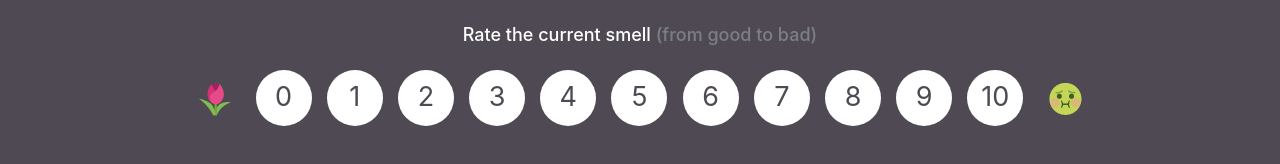
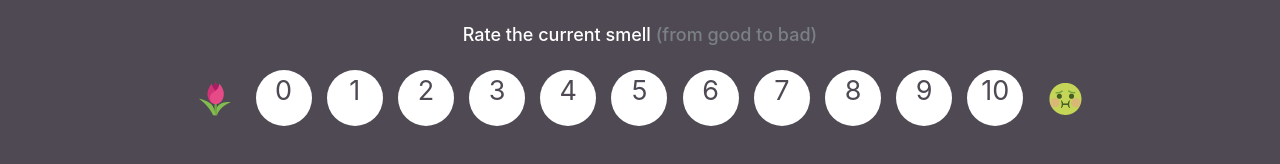
Before and after one commit to koko37/whythesmell, a React (Create React App) app: page / in a window 1280 px wide. Shown: the part 512-676 px from the top of the page. Built offline with nearby package versions, Linux system fonts and the light colour scheme; no server answers.

Commit message:
fix: style fo button

```diff
--- a/src/assets/styles/_rate.scss
+++ b/src/assets/styles/_rate.scss
@@ -6,5 +6,6 @@
   border-radius: 50%;
   font-size: 27px;
   border: none;
-  text-align: center;
+  display: flex;
+  justify-content: center;
 }
```
